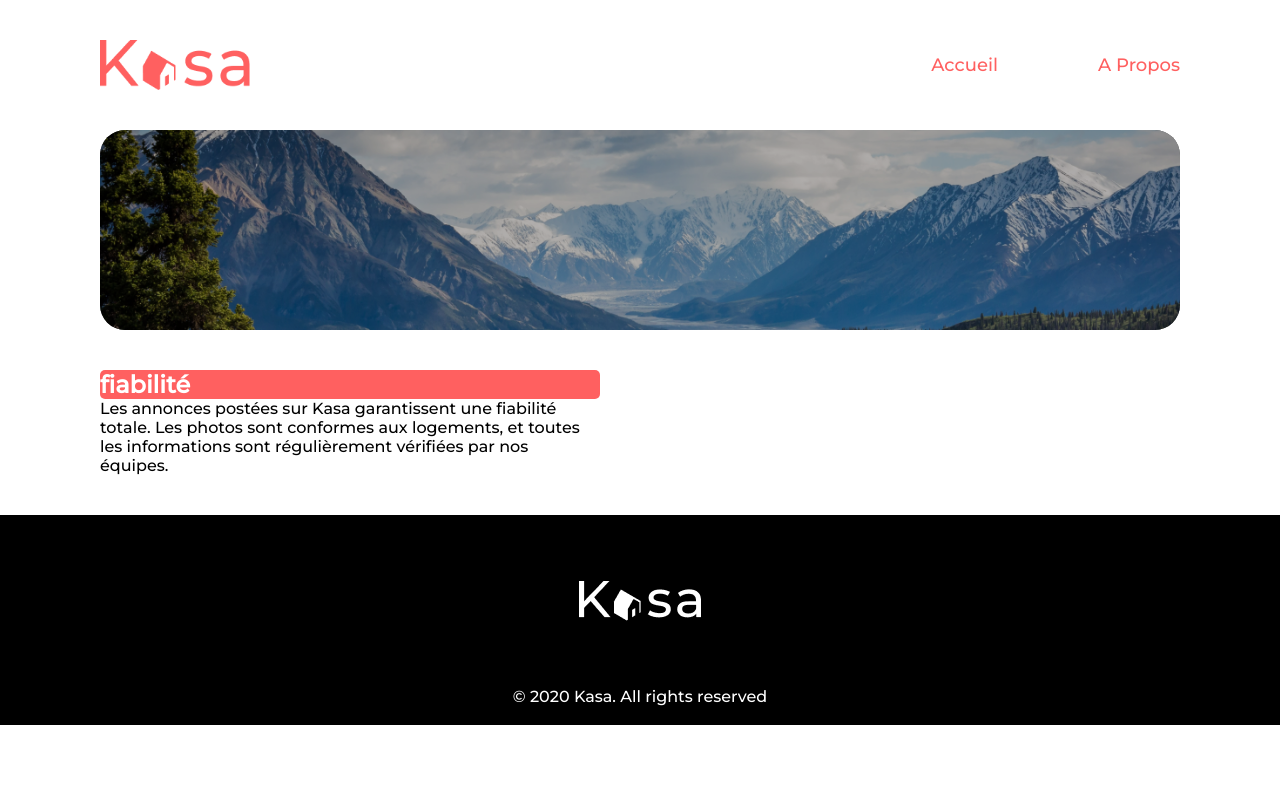
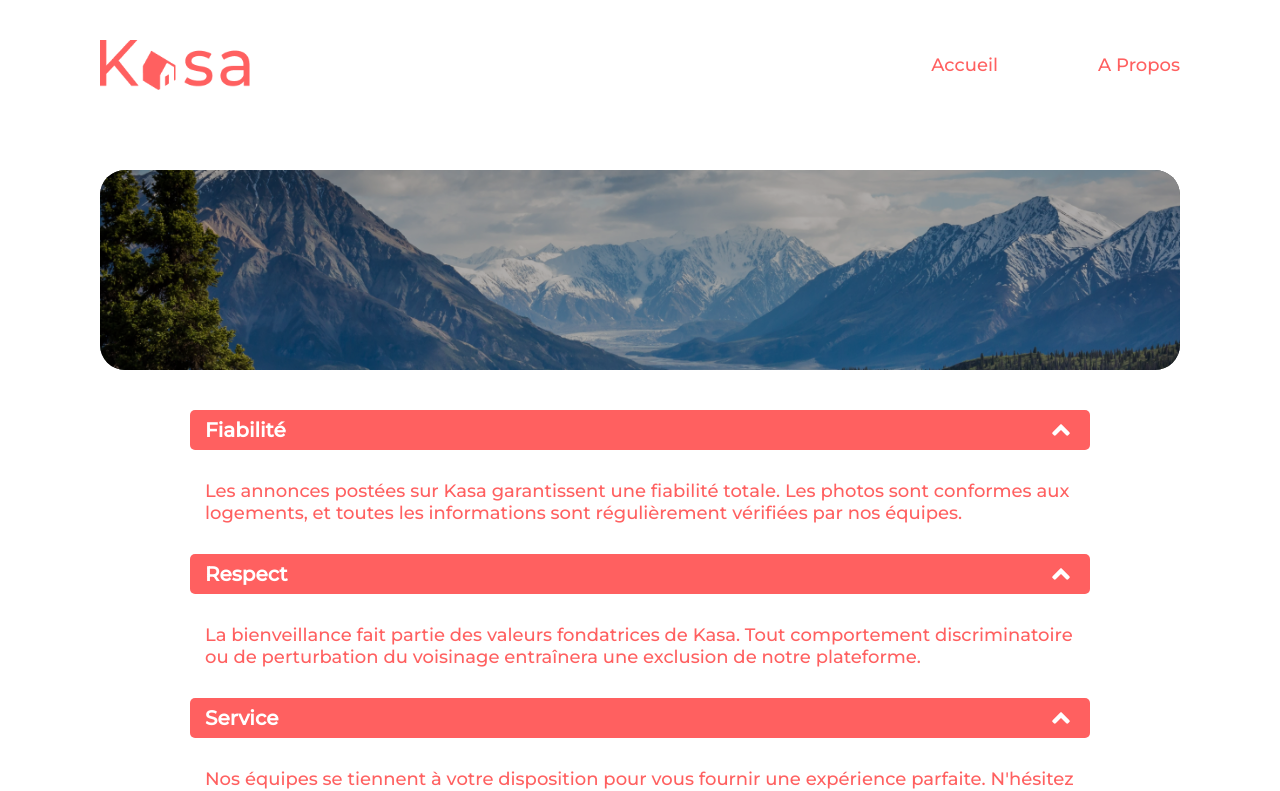
Before and after one commit to bondonflorian/P7_Kasa, a React (Create React App) app: page /about in a window 1280 px wide. Shown: the top 791 px of the page. Built offline with nearby package versions, Linux system fonts and the light colour scheme.

Commit message:
Structure et première mise en page de la partie about du projet

```diff
--- a/package.json
+++ b/package.json
@@ -8,6 +8,7 @@
     "@testing-library/user-event": "^13.5.0",
     "react": "^18.2.0",
     "react-dom": "^18.2.0",
+    "react-icons": "^4.4.0",
     "react-router": "^6.4.1",
     "react-router-dom": "^6.4.1",
     "react-scripts": "5.0.1",
--- a/src/assets/styles/pages/_about.scss
+++ b/src/assets/styles/pages/_about.scss
@@ -1,18 +1,40 @@
+.page {
+    display: flex;
+    flex-direction: column;
+    align-items: center;
+}
+
 .about {
     display: flex;
     flex-direction: column;
-    align-content: center;
-    width: 500px;
-    margin: $margin-page;
+    align-items: center;
+    width: 900px;
+    margin-bottom: 50px;
 
     &__title {
+        display: flex;
+        align-items: center;
+        justify-content: space-between;
         background: $color-1;
         border-radius: 5px;
         width: 100%;
+        height: 40px;
+        padding: 0 15px;
     }
 
     & h1 {
-        font-size: 24px;
+        font-size: 20px;
         color: $color-white;
     }
+
+    &__arrow {
+        color: $color-white;
+        font-size: 28px;
+    }
+
+    & p {
+        color: $color-1;
+        font-size: 18px;
+        margin: 30px 15px;
+    }
 }
--- a/src/pages/About.js
+++ b/src/pages/About.js
@@ -1,18 +1,42 @@
 import React from 'react';
+import { FaAngleUp } from "react-icons/fa";
 const banner = require("../assets/img/background-about.png");
 
 const About = () => {
     return (
-        <div>
+        <div className='page'>
             <div className='banner'>
                 <img src={banner} alt="" /> {/* TODO Mettre en place le alt de l'image */}
             </div>
             <div className="about">
                 <div className="about__title">
-                    <h1>fiabilité</h1>
+                    <h1>Fiabilité</h1>
+                    <FaAngleUp className='about__arrow' />
                 </div>
                 <div className="about__description">
                     <p>Les annonces postées sur Kasa garantissent une fiabilité totale. Les photos sont conformes aux logements, et toutes les informations sont régulièrement vérifiées  par nos équipes.</p>
+                </div>
+                {/* TODO Element temporaire */}
+                <div className="about__title">
+                    <h1>Respect</h1>
+                    <FaAngleUp className='about__arrow' />
+                </div>
+                <div className="about__description">
+                    <p>La bienveillance fait partie des valeurs fondatrices de Kasa. Tout comportement discriminatoire ou de perturbation du voisinage entraînera une exclusion de notre plateforme.</p>
+                </div>
+                <div className="about__title">
+                    <h1>Service</h1>
+                    <FaAngleUp className='about__arrow' />
+                </div>
+                <div className="about__description">
+                    <p>Nos équipes se tiennent à votre disposition pour vous fournir une expérience parfaite. N'hésitez pas à nous contacter si vous avez la moindre question.</p>
+                </div>
+                <div className="about__title">
+                    <h1>Sécurité</h1>
+                    <FaAngleUp className='about__arrow' />
+                </div>
+                <div className="about__description">
+                    <p>La sécurité est la priorité de Kasa. Aussi bien pour nos hôtes que pour les voyageurs, chaque logement correspond aux critères de sécurité établis par nos services. En laissant une note aussi bien à l'hôte qu'au locataire, cela permet à nos équipes de vérifier que les standards sont bien respectés. Nous organisons également des ateliers sur la sécurité domestique pour nos hôtes.</p>
                 </div>
             </div>
         </div>
```
Also changed, not shown: 1 other file (tests, documents, lock files or other folders).
